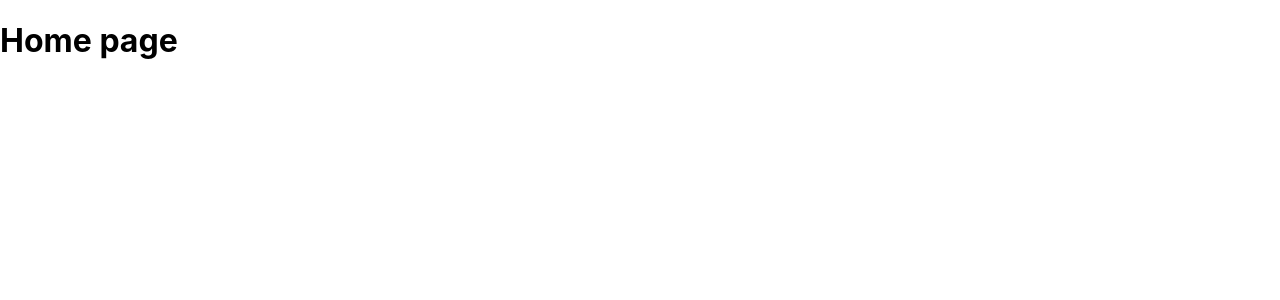
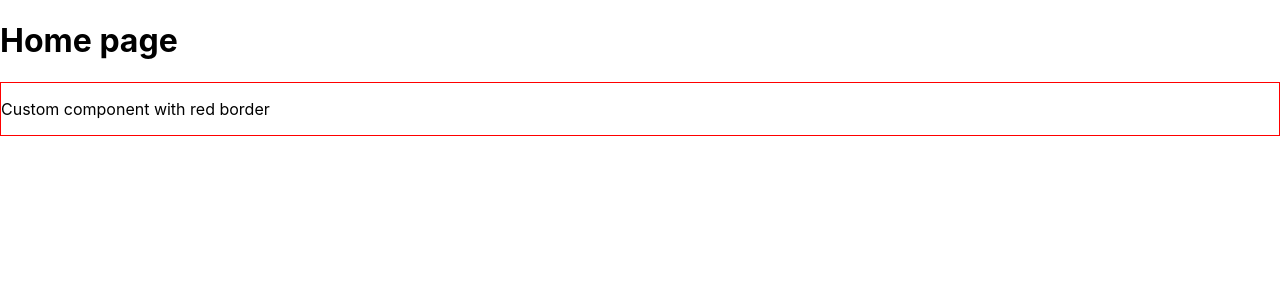
Before and after one commit to exemplar-codes/nextjs-first-tutorial, a Next.js app: page / in a window 1280 px wide. Shown: the top 300 px of the page. Built offline with nearby package versions, Linux system fonts and the light colour scheme.

Commit message:
Helper components are best kept in /components folder

```diff
--- /dev/null
+++ b/components/RedBorderContainer.js
@@ -0,0 +1,5 @@
+function RedBorderContainer({ children }) {
+  return <div style={{ border: "1px solid red" }}>{children}</div>;
+}
+
+export default RedBorderContainer;
--- a/pages/index.js
+++ b/pages/index.js
@@ -1,5 +1,14 @@
+import RedBorderContainer from "../components/RedBorderContainer";
+
 function HomePage() {
-  return <h1>Home page</h1>;
+  return (
+    <div>
+      <h1>Home page</h1>
+      <RedBorderContainer>
+        <p>Custom component with red border</p>
+      </RedBorderContainer>
+    </div>
+  );
 }
 
 export default HomePage;
```
